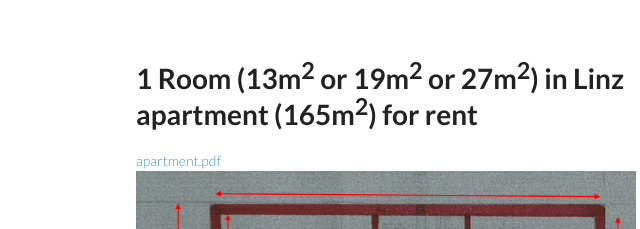
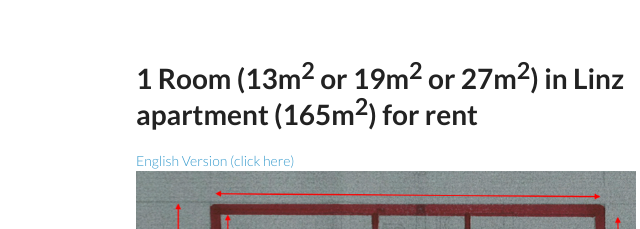
Before and after one commit to tituman/tituman, a plain HTML site: page index.html in a window 1280 px wide. Shown: the top 229 px of the page, 434-1074 px from the left. Drawn offline with Linux system fonts and the light colour scheme.

Commit message:
Update index.html

```diff
--- a/index.html
+++ b/index.html
@@ -31,7 +31,7 @@
         <h1>
 <a id="1-room-13m2-or-19m2-or-27m2-in-linz-apartment-165m2-for-rent" class="anchor" href="#1-room-13m2-or-19m2-or-27m2-in-linz-apartment-165m2-for-rent" aria-hidden="true"><span class="octicon octicon-link"></span></a>1 Room (13m<sup>2</sup> or 19m<sup>2</sup> or 27m<sup>2</sup>) in Linz apartment (165m<sup>2</sup>) for rent</h1>
 
-<p><a href="http://tituman.github.io/tituman/indexEN.html">apartment.pdf</a>
+<p><a href="http://tituman.github.io/tituman/indexEN.html">English Version (click here)</a>
 <img src="http://tituman.github.io/tituman/docs/Goetestr30.png" alt="apartment.pdf"></p>
 
 <h2>
```
